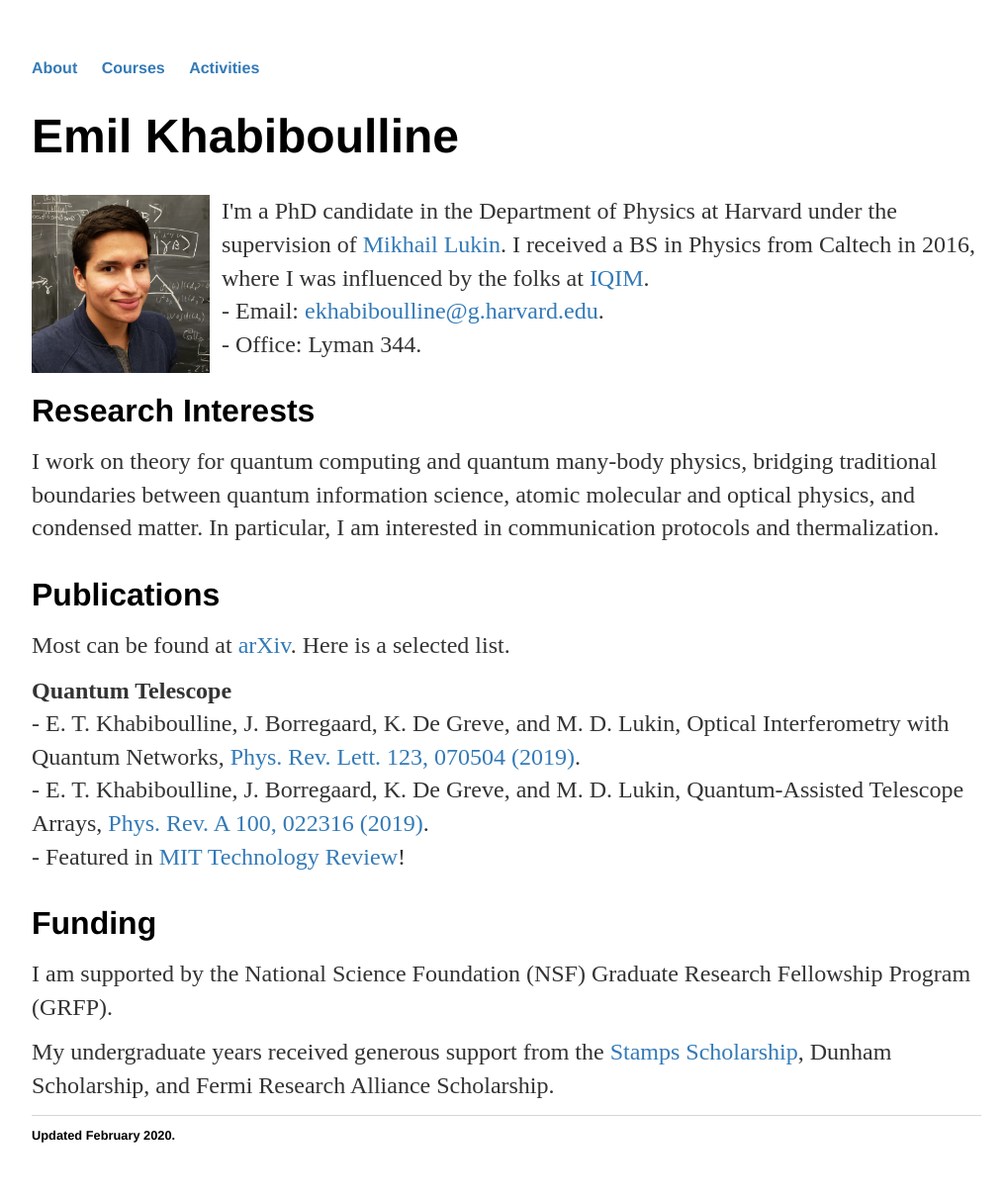
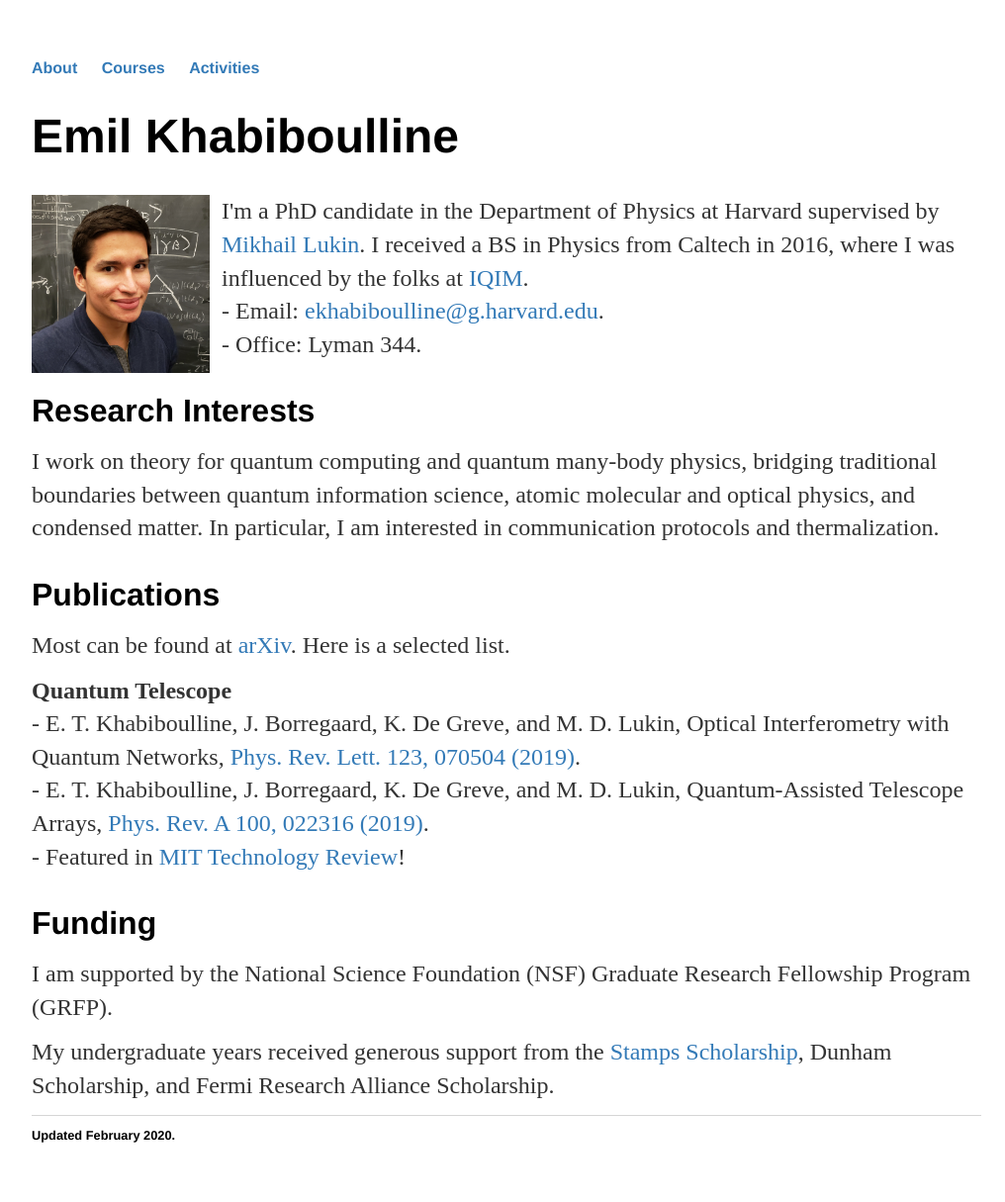
Before and after one commit to emilkhab/emilkhab.github.io, a Jekyll site: the page built from index.html, in a window 1280 px wide. Shown: the whole page at 99% size, without its empty margins (128-1144 px from the left). Built offline with Jekyll 4.4.1, drawn with Linux system fonts in a browser that asks for light colours.

Commit message:
Update index.html

```diff
--- a/index.html
+++ b/index.html
@@ -4,7 +4,7 @@
 ---
 <h1>{{page.title}}</h1>
 <div class="blurb">
-	<p><img src="ek.jpg" alt="photo" style="float:left;width:7.5em;height:7.5em;margin:0em 0.5em 0.5em 0em;">I'm a PhD candidate in the Department of Physics at Harvard under the supervision of <a href="https://lukin.physics.harvard.edu/">Mikhail Lukin</a>.
+	<p><img src="ek.jpg" alt="photo" style="float:left;width:7.5em;height:7.5em;margin:0em 0.5em 0.5em 0em;">I'm a PhD candidate in the Department of Physics at Harvard supervised by <a href="https://lukin.physics.harvard.edu/">Mikhail Lukin</a>.
 	I received a BS in Physics from Caltech in 2016, where I was influenced by the folks at <a href="https://iqim.caltech.edu/">IQIM</a>.<br/>
 	- Email: <a href="mailto:ekhabiboulline@g.harvard.edu">ekhabiboulline@g.harvard.edu</a>.<br/>
 	- Office: Lyman 344.</p>
```
